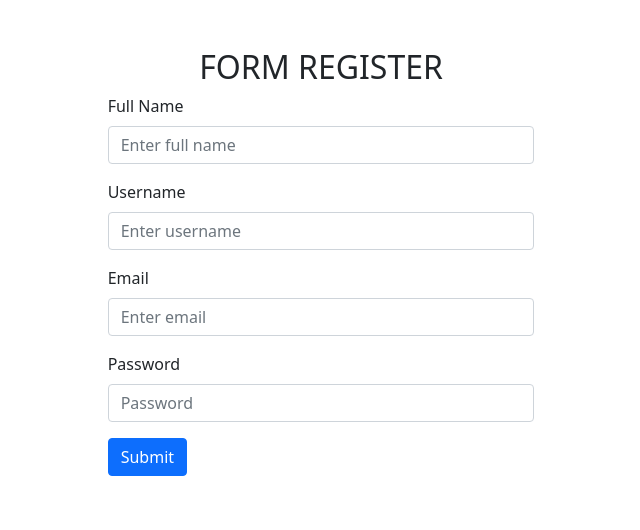
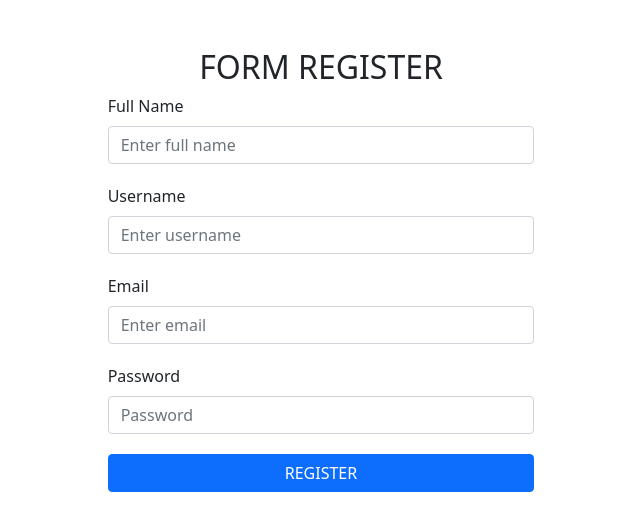
Before and after one commit to Ngockhanh191098/Nodejs_Frontend, a React (Create React App) app in the folder front-end/: page /register in a window 1280 px wide. Shown: the top 530 px of the page, without its empty margins (319-959 px from the left). Built offline with nearby package versions, Linux system fonts and the light colour scheme.

Commit message:
update code

```diff
--- a/front-end/src/Components/ForgotPass.jsx
+++ b/front-end/src/Components/ForgotPass.jsx
@@ -2,10 +2,12 @@ import '../style/forgotpass.css';
 const ForgotPass = () => {
     return (
         <div className="forgot-pass-container">
-            <h3>FORGOT PASSWORD</h3>
-            <p>Please enter your email</p>
-            <input type="text" placeholder="Enter your email"/>
-            <button>OK</button>
+            <div className='forgot-pass'>
+                <h4 className='forgot-title'>FORGOT PASSWORD</h4>
+                <p>Please enter your email</p>
+                <input type="text" placeholder="Enter your email"/>
+                <button>OK</button>
+            </div>
         </div>
      );
 }
--- a/front-end/src/Components/LoginForm.jsx
+++ b/front-end/src/Components/LoginForm.jsx
@@ -30,7 +30,7 @@ const LoginForm = ({ setIsForgot}) => {
                     />
             </Form.Group>
             <div className='d-flex justify-content-between mb-4'>
-                <div><span >You have an account?</span><Link to="/register">Register Now</Link></div>
+                <div><span >You have an account? </span><Link to="/register">Register Now</Link></div>
                 <Link to='/login' onClick={redirectForgotPass}>Forgot Password</Link>
             </div>
             <Button variant="primary" type="submit">
--- a/front-end/src/Components/RegisterForm.jsx
+++ b/front-end/src/Components/RegisterForm.jsx
@@ -20,7 +20,6 @@ const RegisterForm = () => {
     }
 
     useEffect(() => {
-        console.log(formErrors)
         if(Object.keys(formErrors).length === 0 && isSubmit){
             console.log(formValues)
         }
@@ -98,7 +97,7 @@ const RegisterForm = () => {
             </Form.Group>
             <p className='text-danger'>{formErrors.password}</p>
             <Button variant="primary" type="submit">
-                Submit
+                REGISTER
             </Button>
         </Form>
         </div>
--- a/front-end/src/style/forgotpass.css
+++ b/front-end/src/style/forgotpass.css
@@ -5,3 +5,33 @@
     align-items: center;
     height: 100vh;
 }
+.forgot-pass {
+    width: 400px;
+    background-color: antiquewhite;
+    border-radius: 5px;
+    box-shadow: 2px 2px 2px rgb(136, 133, 133);
+    padding : 20px;
+}
+.forgot-title {
+    text-align: center;
+    color: rgb(78, 86, 86);
+}
+p {
+    text-align: center;
+}
+input {
+    width: 100%;
+    padding: 5px;
+    border-radius: 5px;
+    margin-bottom: 20px;
+}
+button {
+    width: 100%;
+    border-radius: 10px;
+    padding: 5px;
+    font-size: 20px;
+    font-weight: 500;
+}
+button:hover {
+    background-color: rgb(185, 187, 189);
+}
```
